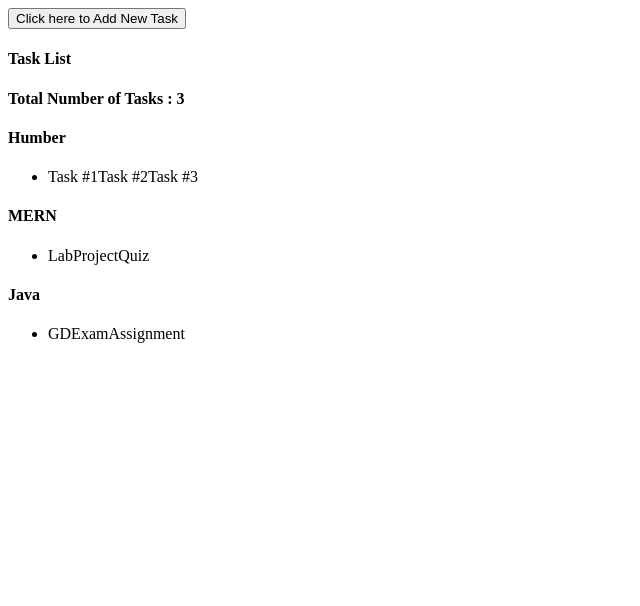
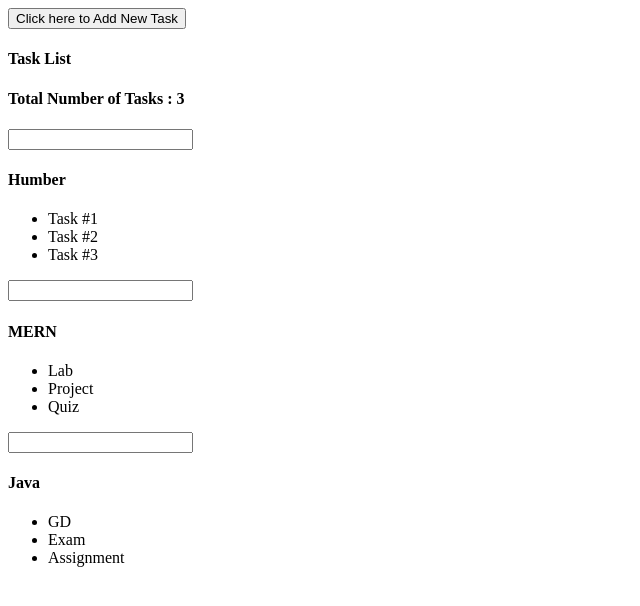
Before and after one commit to SudhirDeshwal/React_LabWork, a React (Create React App) app: page / in a window 1280 px wide. Shown: the top 606 px of the page, without its empty margins (0-640 px from the left). Built offline with nearby package versions, Linux system fonts and the light colour scheme.

Commit message:
replace input added

```diff
--- a/src/App.js
+++ b/src/App.js
@@ -19,7 +19,14 @@
          {title: 'Home',tasks: ['Food' ,'Laundry', 'Homecall'],id: 3,}, ] })
  }
 
+ taskaddhandler = (event) => {
 
+  this.setState({tasklist : [ { title: 'Humber',tasks: ['Task #1' ,'Task #2', 'Task #3'],id: 1,},
+  {title: 'MERN',tasks: ['Lab' ,'Project', 'Quiz'],id: 2, },
+  {title: event.target.value, tasks: ['GD' ,'Exam', 'Assignment'],id: 3,},
+  {title: 'Home',tasks: ['Food' ,'Laundry', 'Homecall'],id: 3,}, ] })
+
+ }
 
 render(){
 
@@ -33,6 +40,7 @@
       <Tasklist
       title={t1.title}
       item={t1.tasks}
+     added={this.taskaddhandler}
 
       />
       )
--- a/src/Tasklist.js
+++ b/src/Tasklist.js
@@ -5,12 +5,14 @@
 
     return (
          <div>
+        <input type="text" onChange={props.added}></input>
         <h4>{props.title}</h4>
+        <ul>
+          {props.item.map((t) => (
+              <li>{t}</li> )
+          ) }
 
-        <ul>
-        <li>{props.item}</li>
-
-        </ul>
+          </ul>
         </div>
 
          );
```
